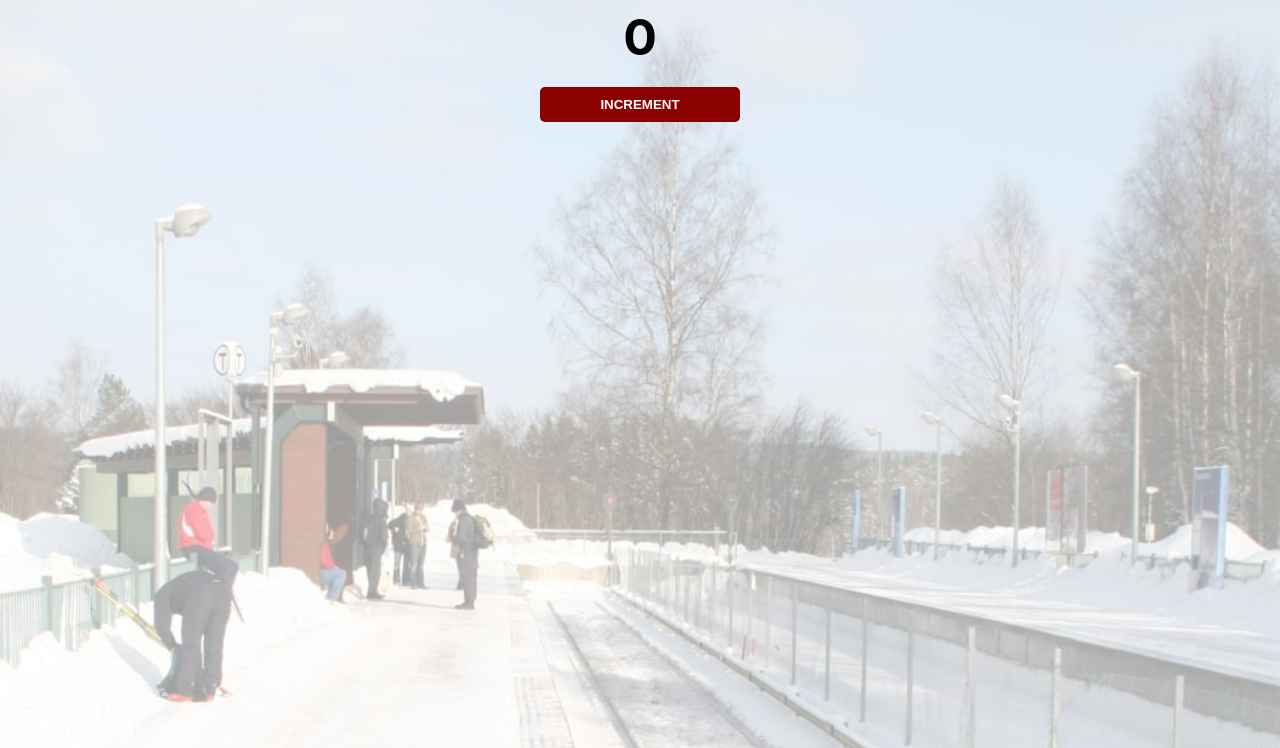
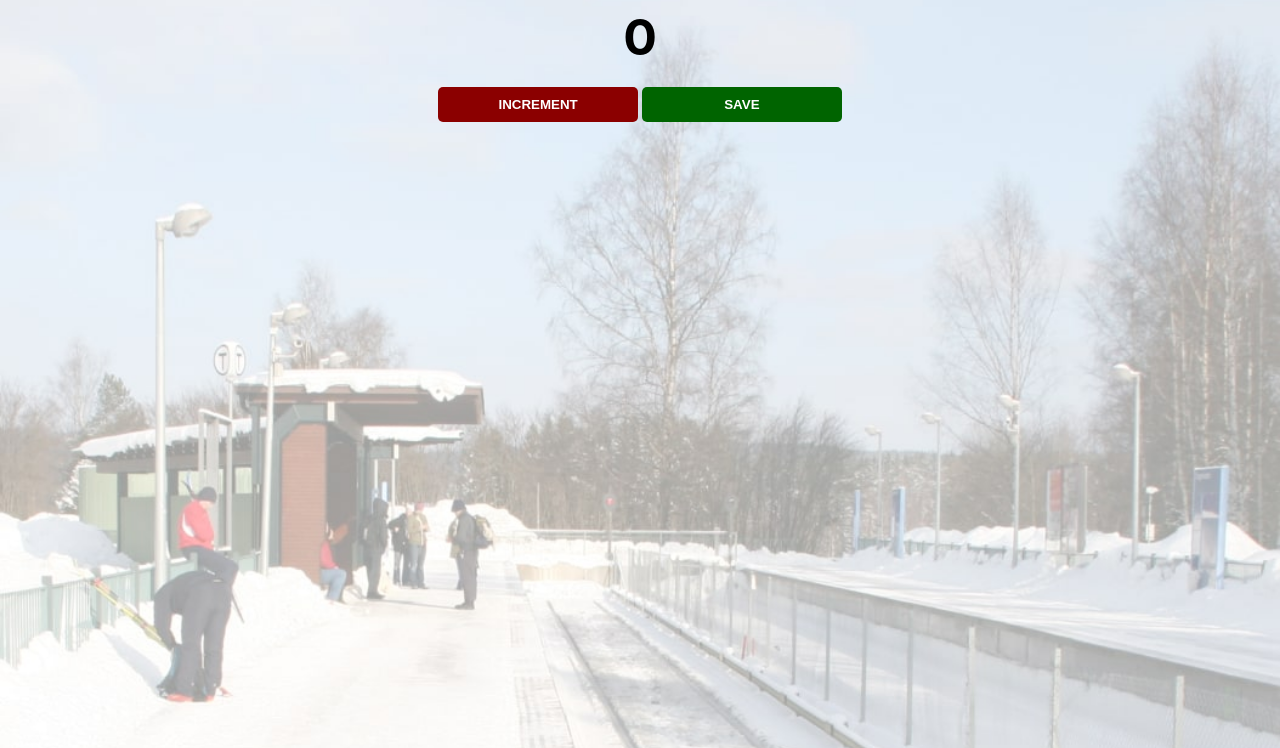
Before and after one commit to patrikkusnir1/counter-app, a plain HTML site: page counter/index.html in a window 1280 px wide. Shown: the part 52-800 px from the top of the page. Drawn offline with Linux system fonts and the light colour scheme.

Commit message:
add save button

```diff
--- a/counter/index.css
+++ b/counter/index.css
@@ -32,3 +32,7 @@ button {
 #increment-btn {
   background: darkred;
 }
+
+#save-btn {
+  background: darkgreen;
+}
--- a/counter/index.html
+++ b/counter/index.html
@@ -6,6 +6,11 @@
     <h1>People entered:</h1>
     <h2 id="count-el">0</h2>
     <button id="increment-btn" onclick="increment()">INCREMENT</button>
+
+    <!-- create a save button
+    save it with id - save-btn and call save() function when clicked
+    -->
+    <button id="save-btn" onclick="save()">SAVE</button>
     <script src="index.js"></script>
   </body>
 </html>
--- a/counter/index.js
+++ b/counter/index.js
@@ -1,8 +1,12 @@
-// grab the count-el element, store it in a countEl variable
+let countEl = document.getElementById("count-el");
 let count = 0;
-let countEl = document.getElementById("count-el");
 
 function increment() {
   count = count + 1;
   countEl.innerText = count;
 }
+
+// create a function, save() which logs out the count when it's called
+function save() {
+  console.log(count);
+}
```
